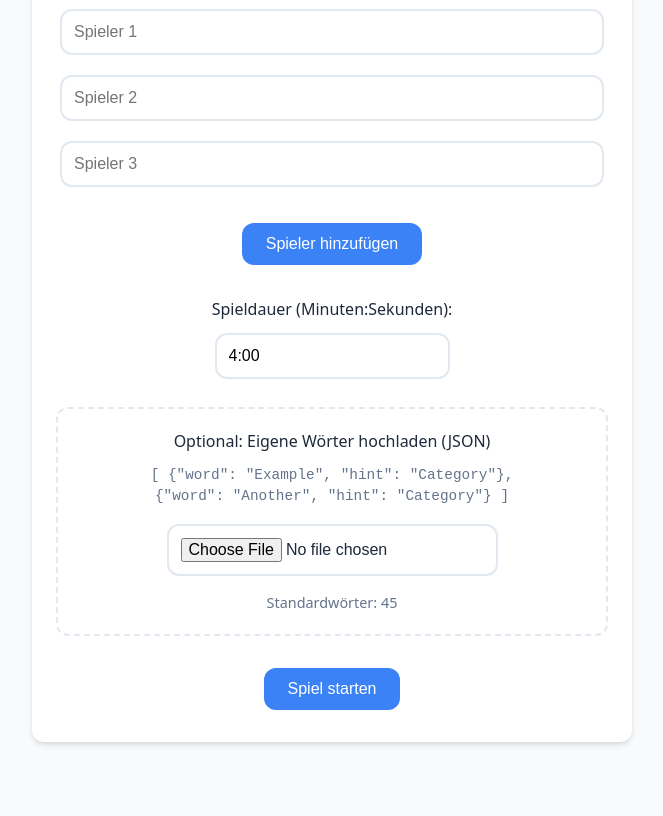
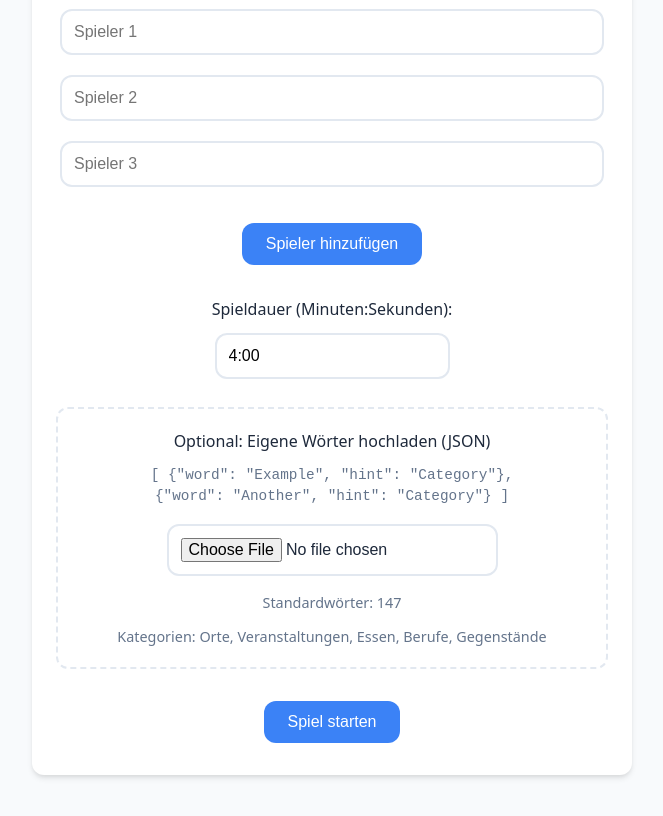
Before and after one commit to thomasmarwitz/tools, a plain HTML site: page artifacts/spyfall-game.html in a window 1280 px wide. Shown: the part 174-990 px from the top of the page, without its empty margins (308-971 px from the left). Before the commit the page ends 960 px from the top, so only its background shows below. Drawn offline with Linux system fonts and the light colour scheme.

Commit message:
display loaded categories

```diff
--- a/artifacts/spyfall-game.html
+++ b/artifacts/spyfall-game.html
@@ -157,7 +157,7 @@
             border-color: var(--primary-color);
         }
 
-        #wordCount {
+        .additional {
             color: #64748b;
             font-size: 0.9rem;
         }
@@ -189,7 +189,8 @@
                 {"word": "Another", "hint": "Category"}
             ]</div>
             <input type="file" id="jsonFile" accept=".json">
-            <div id="wordCount">Standardwörter: 45</div>
+            <div id="wordCount" class="additional"></div>
+            <div id="wordCategories" class="additional"></div>
         </div>
         <button onclick="startGame()">Spiel starten</button>
     </div>
@@ -370,6 +371,10 @@
             { word: 'Glühbirne', hint: 'Gegenstände' },
             { word: 'Batterie', hint: 'Gegenstände' },
         ];
+        let categories = new Set(words.map(word => word.hint))
+        document.getElementById('wordCount').textContent = `Standardwörter: ${words.length}`;
+        document.getElementById('wordCategories').textContent = `Kategorien: ${Array.from(categories).join(', ')}`;
+
         let selectedWord = '';
         let isShowingName = true;
 
@@ -483,8 +488,13 @@
                         const customWords = JSON.parse(e.target.result);
                         if (validateWordList(customWords)) {
                             words = customWords;
+                            categories = new Set(words.map(word => word.hint));
                             document.getElementById('wordCount').textContent =
                                 `Wörter geladen: ${words.length}`;
+                            document.getElementById('wordCategories').textContent =
+                                `Kategorien: ${Array.from(categories).join(', ')}`;
+
+
                         }
                     } catch (error) {
                         alert('Ungültiges JSON Format');
```
